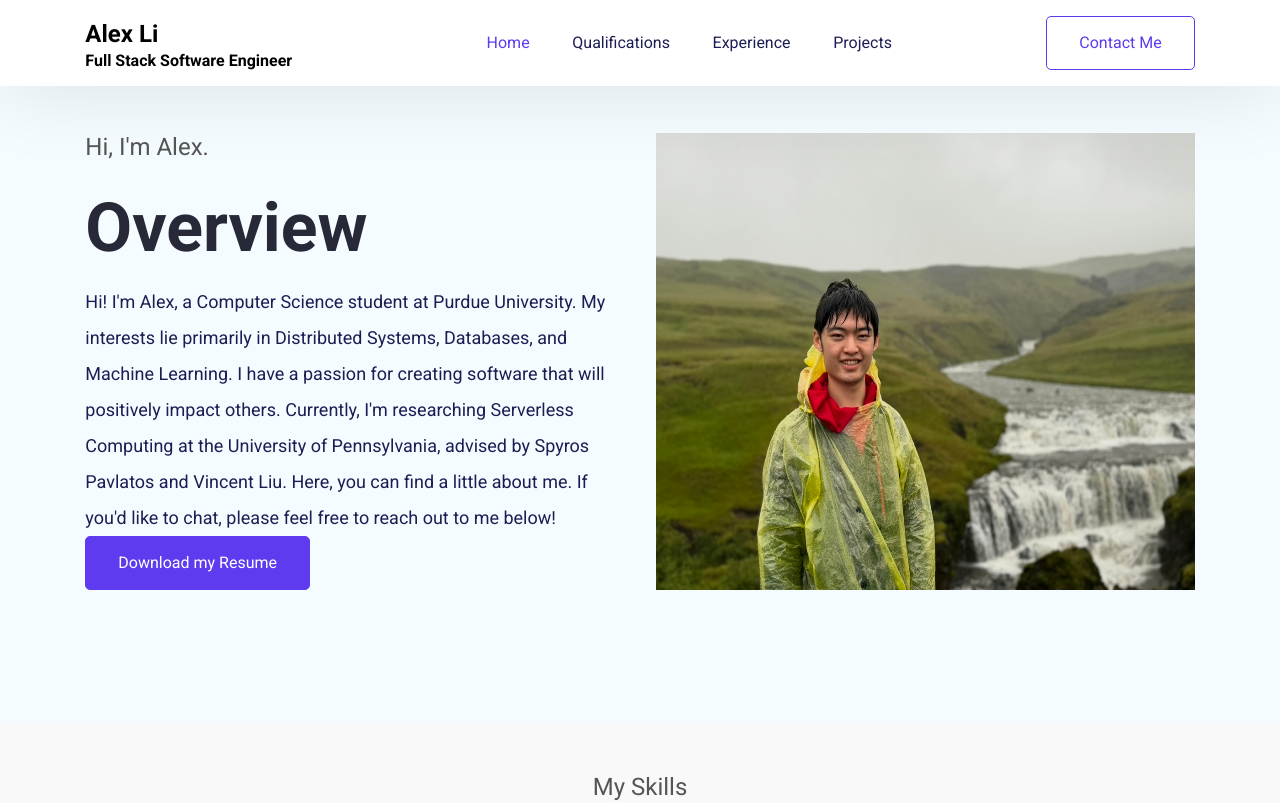
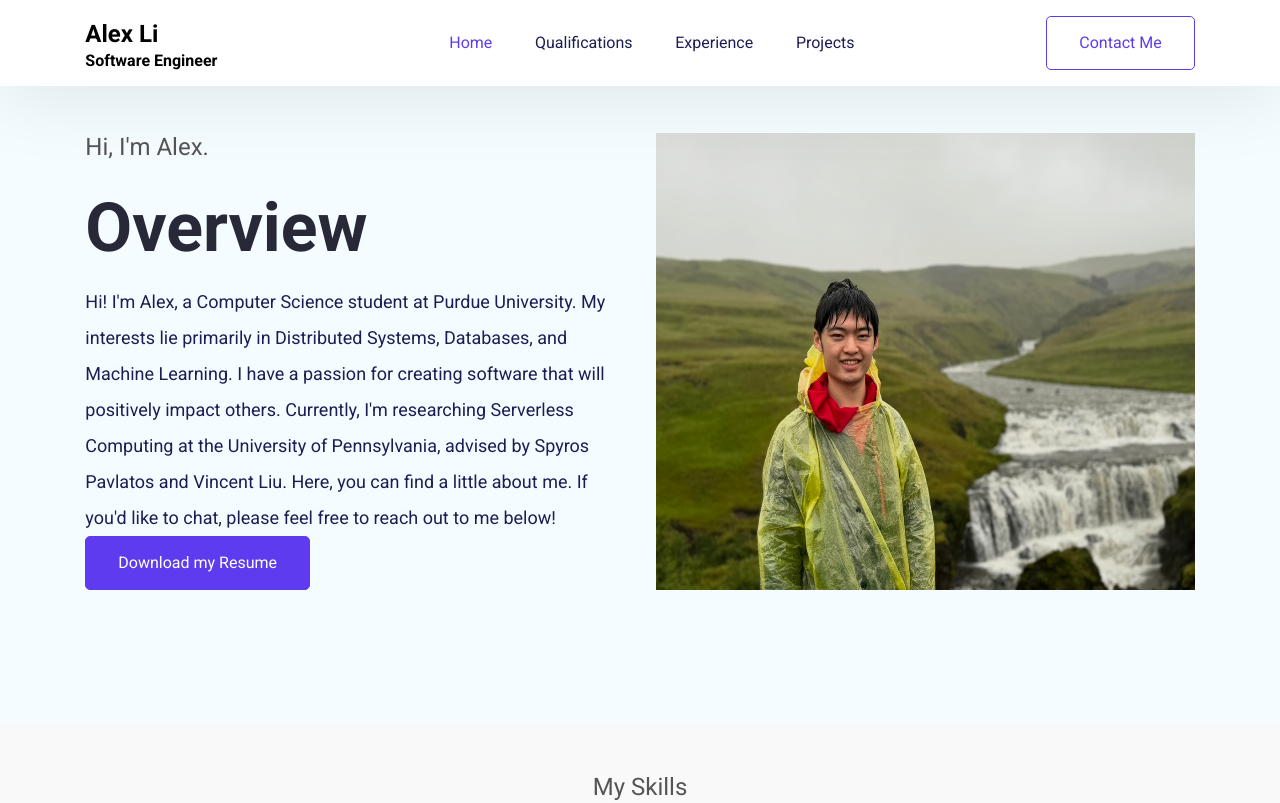
Before and after one commit to Alexlihing/personal-website, a React (Create React App) app: page / in a window 1280 px wide. Shown: the top 803 px of the page. Built offline with nearby package versions, Linux system fonts and the light colour scheme.

Commit message:
header swe

```diff
--- a/src/Pages/Home/NavBar.jsx
+++ b/src/Pages/Home/NavBar.jsx
@@ -35,7 +35,7 @@ function NavBar() {
         <nav className={`navbar ${navActive ? "active" : ""}`}>
             <div>
                 <h1>Alex Li</h1>
-                <h4>Full Stack Software Engineer</h4>
+                <h4>Software Engineer</h4>
             </div>
             <a
                 className={`nav__hamburger ${navActive ? "active" : ""}`}
```
